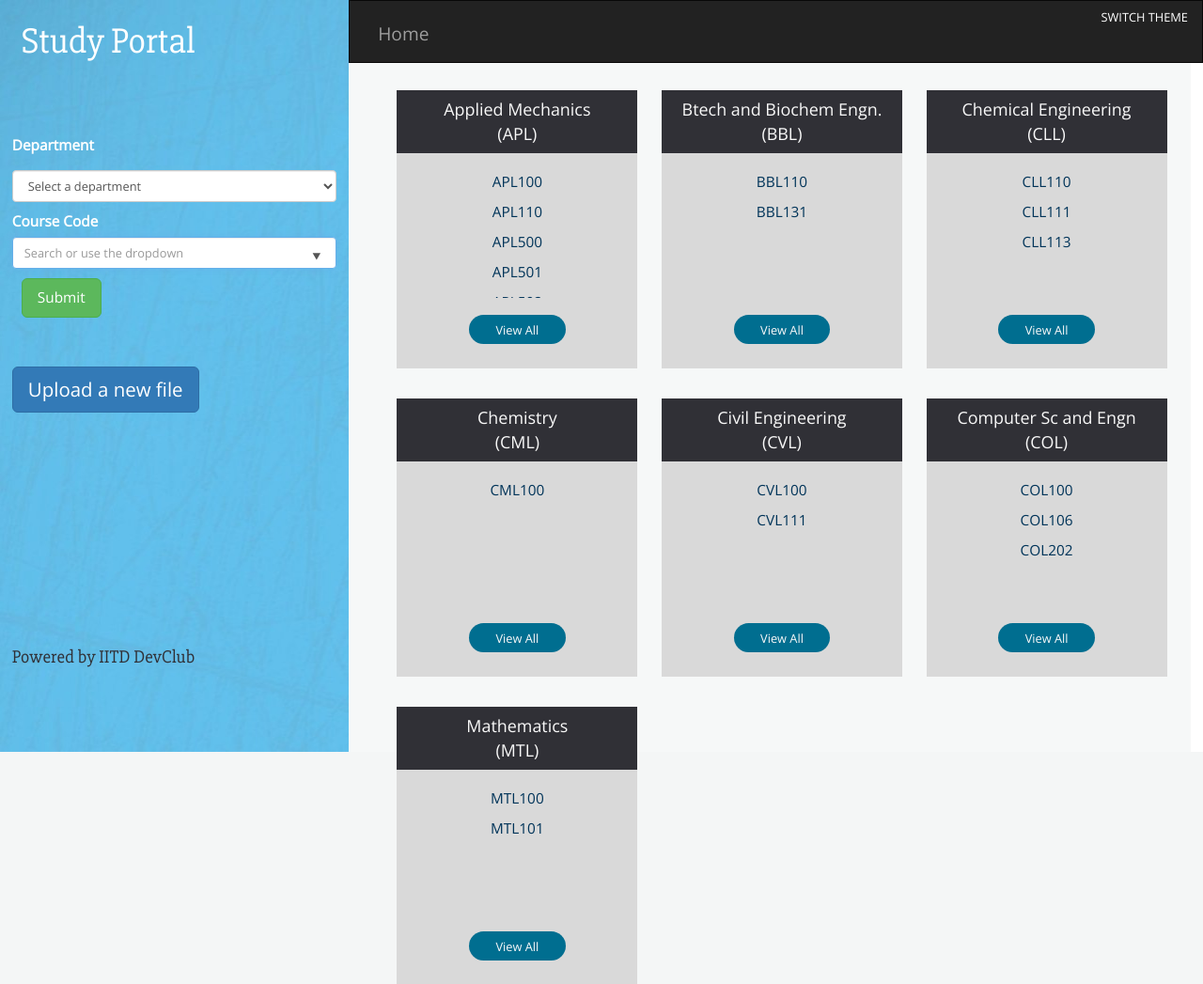
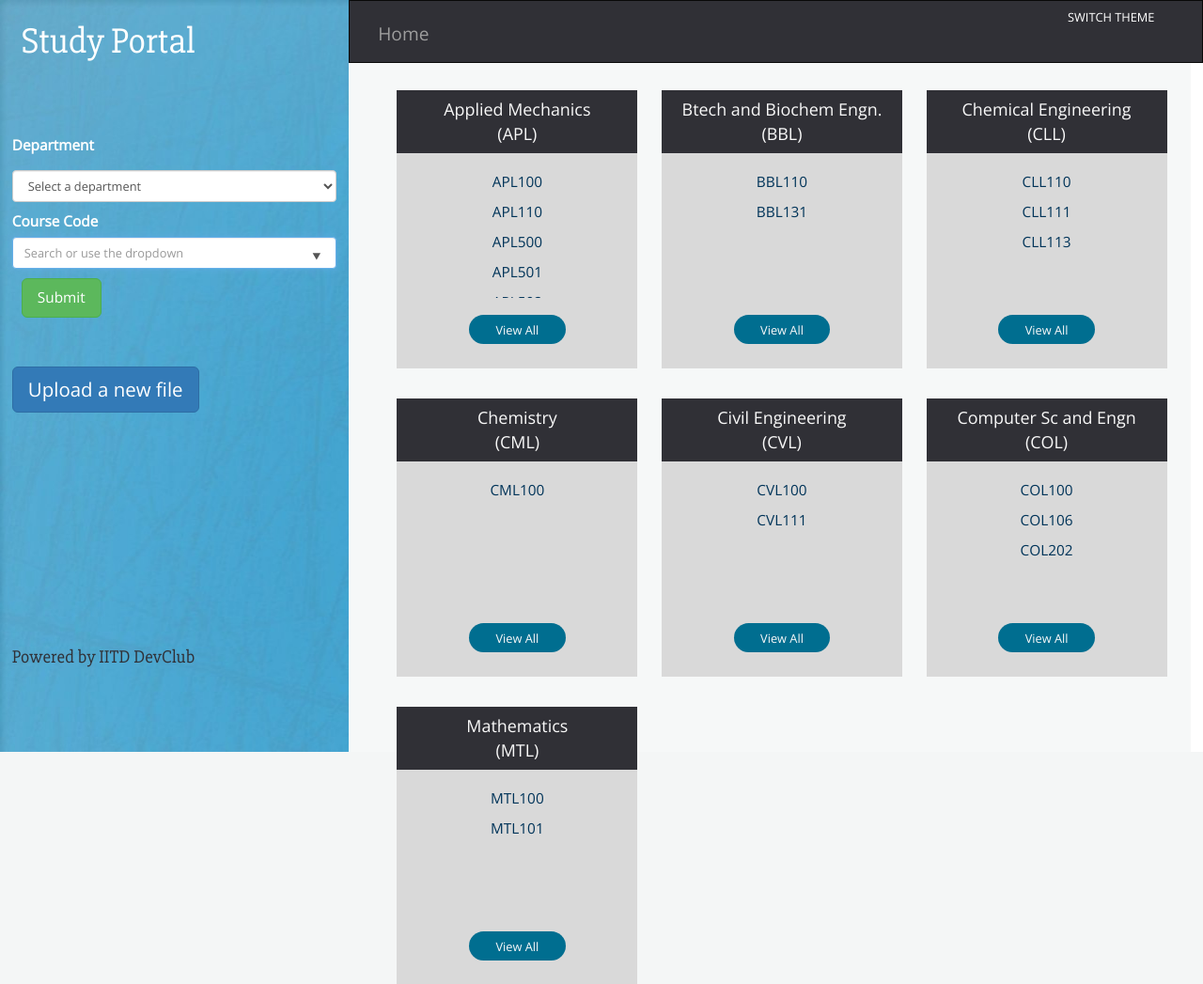
Before and after one commit to kabirtomer/studyportal, a Django app: page /studapp/light/ in a window 1280 px wide. Shown: the top 1047 px of the page at 94% size. Run offline with Django 3.2, Linux system fonts and the light colour scheme; data comes from the database, SQL or seed files in the repository; some libraries are stand-ins or nearby versions.

Commit message:
small changes

```diff
--- a/StudyPortal/studapp/static/studapp/stylel.css
+++ b/StudyPortal/studapp/static/studapp/stylel.css
@@ -34,7 +34,7 @@ body{
     /* width: 630px; Removed*/
 	margin-left: 29vw ;/* Added */
 	/*padding: 50px 5% 5% 60px;*/
-	background-repeat: repeat-y;
+	/*background-repeat: repeat-y;*/
 }
 
 a{
@@ -68,20 +68,17 @@ border: 1px solid rgb(0,50,112);
 position: relative;
 margin-bottom: 20px;
 }
-
 td {
 padding: 5px 5%;
 font-family: Lato;
 font-size: 18px;
 }
-
 th{
 font-family: Calibri;
 font-size: 20px;
 background-color: White;
 margin: 5px;
 }
-
 tr{
 color: rgb(0,50,112);
 }
@@ -157,7 +154,6 @@ body {
 }
 .promos {
   width: 67vw;
-  background: #303036;
 /* org 800 */
   /*margin: 0 auto;
   margin-top: 50px;
@@ -166,12 +162,17 @@ body {
 .promo {
   width: 20vw;/* org 250 */
  /* background: #0f1012; original */
-	background: #d9d9d9;
+	background-color: #d9d9d9;
   color: #f9f9f9;
   float: left;
   margin: 2vh 1vw;
   min-height: 37vh;
   max-height: 40vh;
+}
+
+.navbar-inverse{
+  background-color: #303036;
+  font-color: #000;
 }
 
 .promo:hover{
--- a/StudyPortal/studapp/templates/studapp/indexl.html
+++ b/StudyPortal/studapp/templates/studapp/indexl.html
@@ -62,13 +62,13 @@
     <!--<div class="navbar-header">
       <a class="navbar-brand" href="#">WebSiteName</a>
     </div>-->
-    <ol class="nav navbar-nav" style='font-size:1.5vw;padding-bottom: 5px;'>
+    <ol class="nav navbar-nav" style='font-size:1.5vw;padding-bottom: 5px; width: 35vw;'>
       <li style="display: inline-block;"><a href="/studapp/light/">Home</a></li>
       <!--<li><a href="#">Page 1</a></li>
       <li><a href="#">Page 2</a></li>
       <li><a href="#">Page 3</a></li>-->
     </ol>
-    		<a style="text-decoration:none; float:right;" href="/studapp/"><h4 style="color:white;font-size:1vw; ">SWITCH THEME</h4></a>
+    		<a style="text-decoration:none; float:right;" href="/studapp/"><h4 style="color:white;font-size:1vw;width:10vw;">SWITCH THEME</h4></a>
 
   </div>
 </nav>
```
Also changed, not shown: StudyPortal/studapp/static/studapp/blue_2.jpg.
